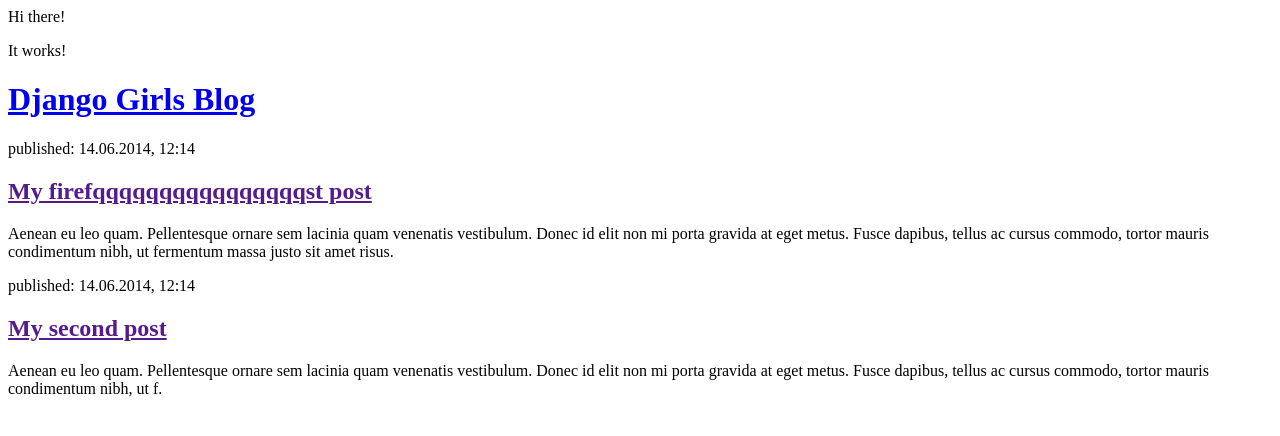
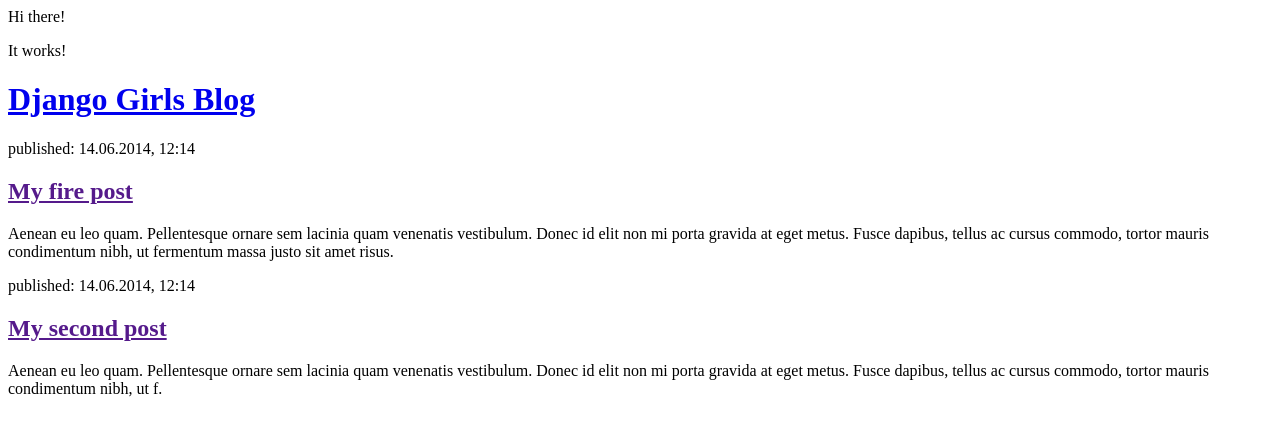
Before and after one commit to smileiii/mysite, a Django app: page / in a window 1280 px wide. Shown: the top 436 px of the page. Run offline with Django 3.2, Linux system fonts and the light colour scheme.

Commit message:
cambio x cambio

```diff
--- a/blog/templates/blog/post_list.html
+++ b/blog/templates/blog/post_list.html
@@ -6,7 +6,7 @@
 </html>
 <html>
     <head>
-        <title>Django Girls blogrgwgsrrwwrwr</title>
+        <title>Django Girls blog</title>
     </head>
     <body>
         <div>
@@ -15,7 +15,7 @@
 
         <div>
             <p>published: 14.06.2014, 12:14</p>
-            <h2><a href="">My firefqqqqqqqqqqqqqqqqst post</a></h2>
+            <h2><a href="">My fire post</a></h2>
             <p>Aenean eu leo quam. Pellentesque ornare sem lacinia quam venenatis vestibulum. Donec id elit non mi porta gravida at eget metus. Fusce dapibus, tellus ac cursus commodo, tortor mauris condimentum nibh, ut fermentum massa justo sit amet risus.</p>
         </div>
 
```
